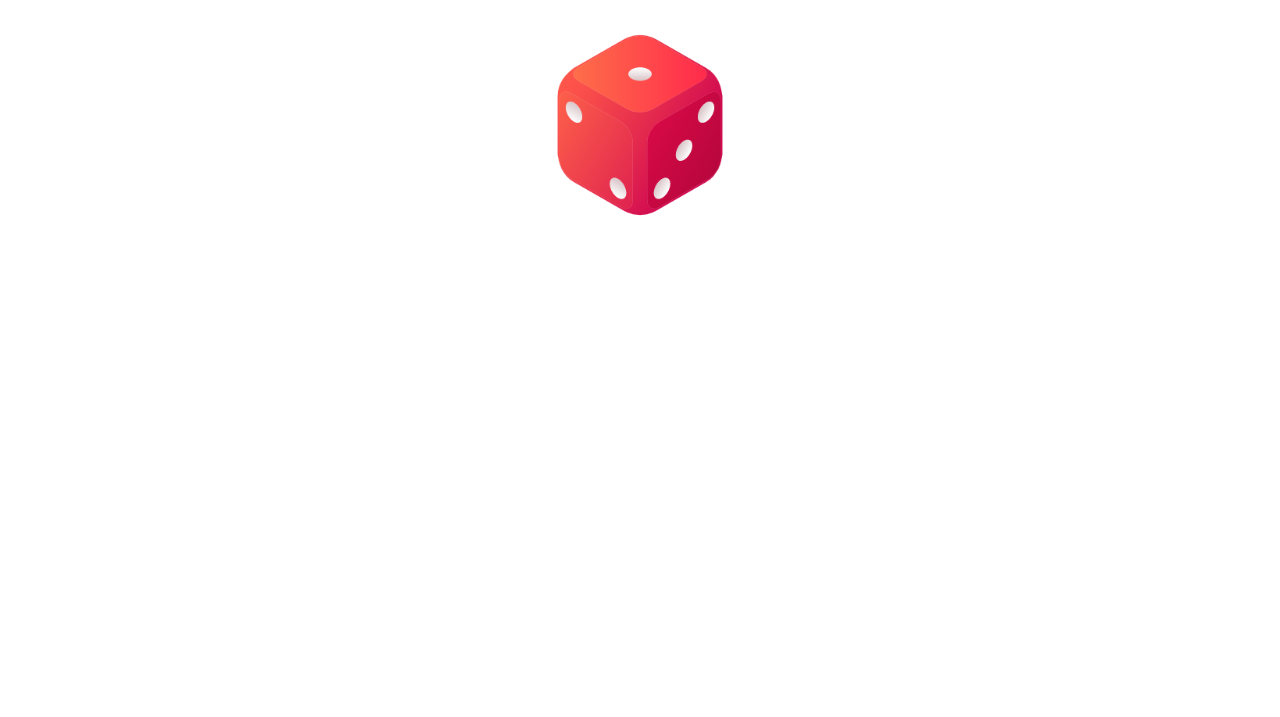
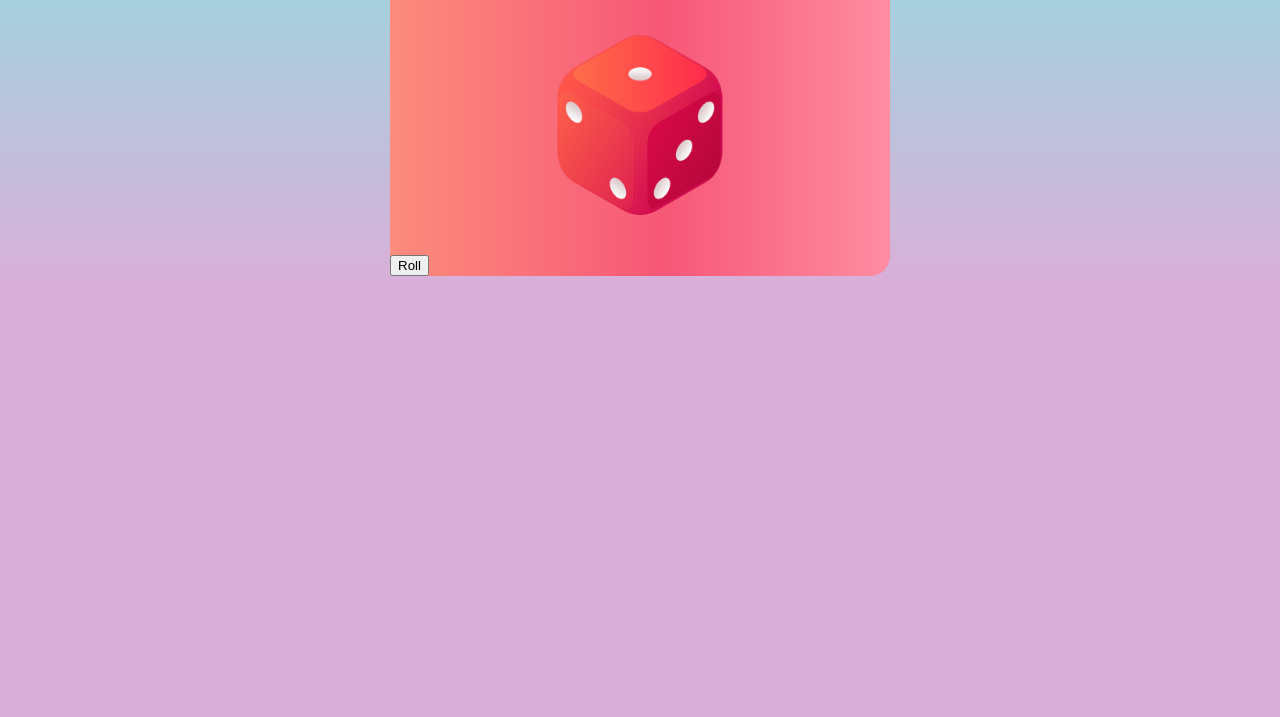
Before and after one commit to MaheshwariButle07/dice-roller, a plain HTML site: page index.html in a window 1280 px wide. Shown: the part 83-800 px from the top of the page. Drawn offline with Linux system fonts and the light colour scheme.

Commit message:
added button

```diff
--- a/index.html
+++ b/index.html
@@ -6,17 +6,39 @@
     <meta name="viewport" content="width=device-width, initial-scale=1.0">
     <title>Dice Roller</title>
     <style>
-        .container {}
+        body {
+            background-color: #D9AFD9;
+            background-image: linear-gradient(0deg, #D9AFD9 0%, #97D9E1 100%);
+            background-repeat: no-repeat;
+
+        }
+
+        .container {
+            background-color: #fc8c7c;
+            background-image: linear-gradient(90deg, #fc8c7c 0%, #f75777 55%, #fe8da2 100%);
+            width: 500px;
+            display: block;
+            margin: 10px auto;
+            border-radius: 20px;
+
+
+
+        }
 
         .dice {
             height: 200px;
             display: block;
             margin: 30px auto;
+
         }
 
         h1 {
             text-align: center;
             padding: 10px;
+        }
+
+        .btn{
+
         }
     </style>
 </head>
@@ -29,6 +51,8 @@
 
         <img class="dice" src="./images/dice-1.png" alt="dice-img">
 
+        <button class="btn">Roll</button>
+
     </div>
 
 </body>
```
